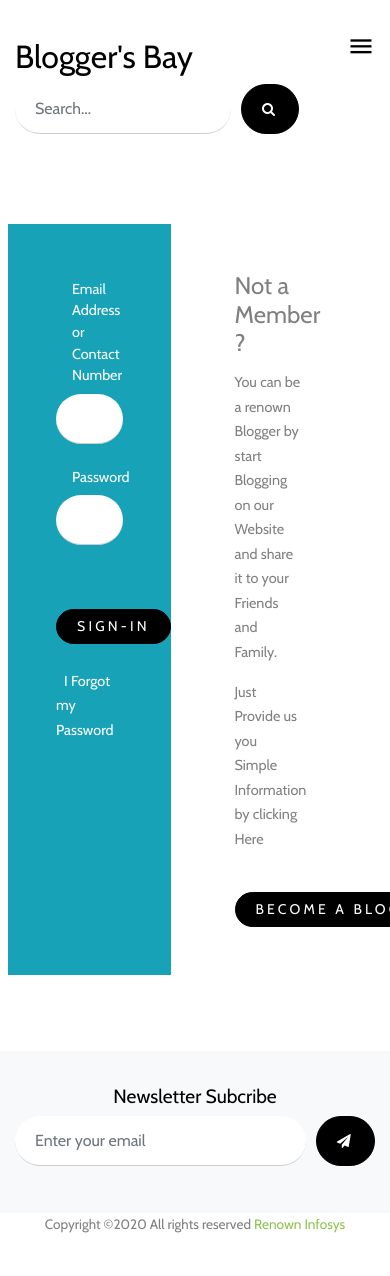
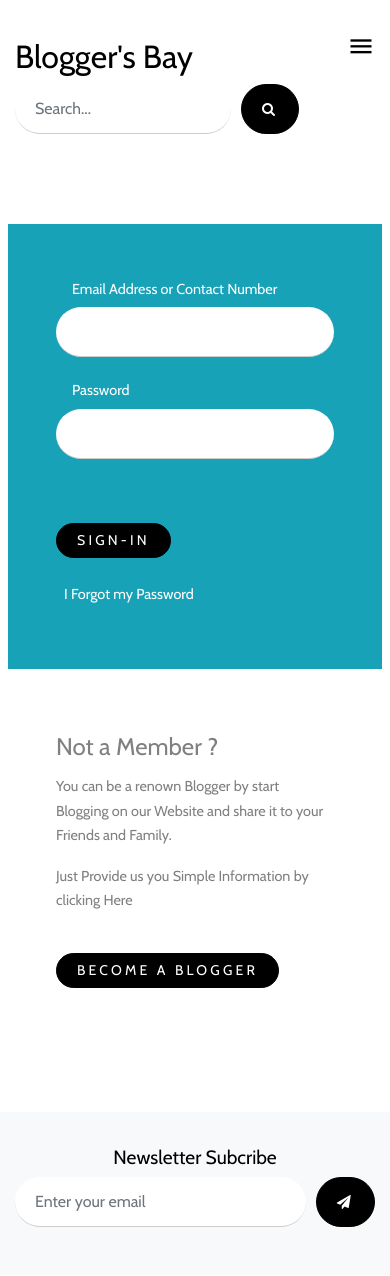
Before and after one commit to ThakkarKartik/KayyBlogPHP, a PHP site: page /login.php in a window 390 px wide; the page is wider, and only the part inside the window is pictured. Shown: the top 1276 px of that part. Before the commit the page ends 1233 px from the top of that part, so only its background shows below. Run offline with PHP 8.4, Linux system fonts and the light colour scheme; some web fonts are replaced.

Commit message:
Update login.php

```diff
--- a/login.php
+++ b/login.php
@@ -21,7 +21,7 @@
     <div class="site-section">
         <div class="container">
         <div class="row">
-            <div class="bg-info p-5 m-2 col-5">
+            <div class="bg-info p-5 m-2 col-md-5 col-sm-12">
             <form action="" method="post">
             <div class="form-group">
                 <label for="txtUserName" class="col-form-label ml-3" style="color:white">Email Address or Contact Number </label>
@@ -35,7 +35,7 @@
             <br/><br/><a href="forgetpassword.php" class="ml-2" style="color:white"> I Forgot my Password </a>
             </form>
             </div>
-            <div class="m-2 p-5 col-5">
+            <div class="m-2 p-5 col-md-5 col-sm-12">
             <h4 class="card-title"> Not a Member ? </h4>
             <p> You can be a renown Blogger by start Blogging on our Website and share it to your Friends and Family.
             </p>
```
